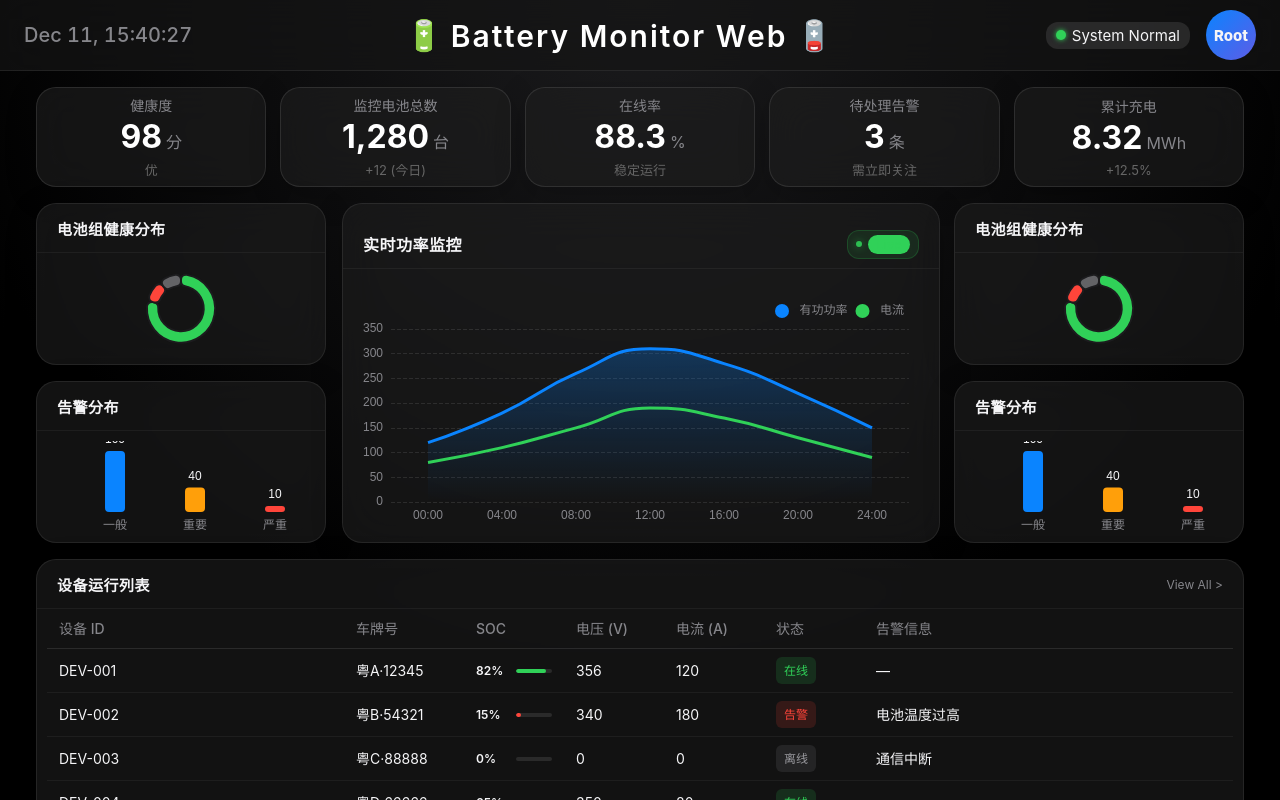
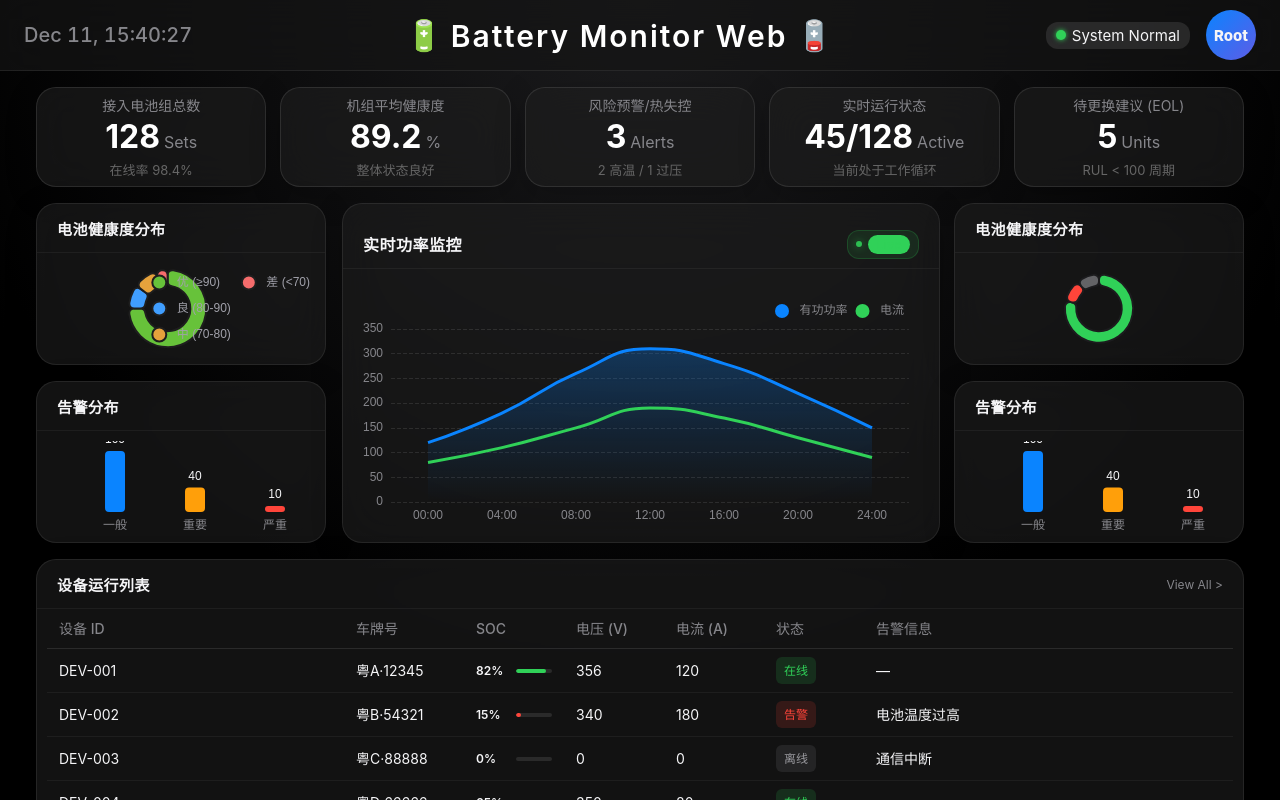
Before and after one commit to Yike-Lin/Battery_monitor_web, a Vue app: page /dashboard in a window 1280 px wide. Built offline with nearby package versions, Linux system fonts and the light colour scheme; the HTML template or start-up script is replaced by a standard one.

Commit message:
新增电池健康分布组件SohChart

```diff
--- /dev/null
+++ b/src/components/dashboard/SohChart.vue
@@ -0,0 +1,144 @@
+<template>
+  <div class="bento-card">
+    <div class="card-header">
+      <span class="card-title">电池健康度分布</span>
+    </div>
+    <div ref="chartRef" class="chart-container"></div>
+  </div>
+</template>
+
+<script setup lang="ts">
+import { onMounted, nextTick, watch, defineProps } from 'vue'
+import { useEchart } from '@/composables/useEchart'
+
+// 1. 接收父组件传来的电池列表数据
+const props = defineProps({
+  batteryData: {
+    type: Array,
+    default: () => []
+  }
+})
+
+// 2. 初始化 ECharts
+const { chartRef, setOption } = useEchart()
+
+// 3. 定义颜色常量 (对应 优/良/中/差)
+const colors = {
+  excellent: '#67c23a', // 绿色
+  good:     '#409eff',  // 蓝色
+  fair:     '#e6a23c',  // 黄色
+  poor:     '#f56c6c'   // 红色
+}
+
+// 4. 数据处理函数：把 [SoH: 92, SoH: 85...] 转换成 图表需要的格式
+const processData = (list: any[]) => {
+  // 暂时模拟
+  if (!list || list.length === 0) {
+    return [
+      { value: 75, name: '优 (≥90)', itemStyle: { color: colors.excellent } },
+      { value: 10, name: '良 (80-90)', itemStyle: { color: colors.good } },
+      { value: 10, name: '中 (70-80)', itemStyle: { color: colors.fair } },
+      { value: 5,  name: '差 (<70)', itemStyle: { color: colors.poor } }
+    ]
+  }
+
+  let gradeA = 0, gradeB = 0, gradeC = 0, gradeD = 0
+
+  list.forEach(item => {
+    const val = Number(item.soh || 0)
+    if (val >= 90) gradeA++
+    else if (val >= 80) gradeB++
+    else if (val >= 70) gradeC++
+    else gradeD++
+  })
+
+  return [
+    { value: gradeA, name: '优 (≥90)', itemStyle: { color: colors.excellent } },
+    { value: gradeB, name: '良 (80-90)', itemStyle: { color: colors.good } },
+    { value: gradeC, name: '中 (70-80)', itemStyle: { color: colors.fair } },
+    { value: gradeD, name: '差 (<70)', itemStyle: { color: colors.poor } }
+  ]
+}
+
+// 5. 核心渲染函数
+const updateChart = () => {
+  const chartData = processData(props.batteryData)
+
+  // 计算总数 (用于中间显示)
+  const total = chartData.reduce((sum, item) => sum + item.value, 0)
+
+  const option = {
+    // 提示框
+    tooltip: {
+      trigger: 'item',
+      backgroundColor: 'rgba(30,30,30,0.9)',
+      borderColor: '#444',
+      textStyle: { color: '#fff' },
+      formatter: '{b}: <br/><b>{c}组</b> ({d}%)' // 格式化显示
+    },
+    // 图例 (放右边)
+    legend: {
+      orient: 'vertical',
+      right: '0%', // 靠右对齐
+      top: 'center',
+      icon: 'circle',
+      textStyle: { color: '#a1a1aa', fontSize: 12 },
+      itemGap: 10
+    },
+    series: [
+      {
+        name: 'SOH分布',
+        type: 'pie',
+        // 调整圆环大小和位置，给右侧图例留空间
+        radius: ['50%', '85%'],
+        center: ['45%', '50%'],
+
+        itemStyle: {
+          borderRadius: 5,
+          borderColor: '#1e1e1e', // 边框颜色跟背景色一致，产生间隙感
+          borderWidth: 2
+        },
+
+        // 默认标签逻辑：中间显示总数
+        label: {
+          show: false,
+          // position: 'center'
+        },
+
+        // 鼠标移上去高亮显示具体数值
+        emphasis: {
+          label: {
+            show: true,
+            fontSize: 12,
+            fontWeight: 'bold',
+            color: '#fff',
+            formatter: '{b}\n{c}' // 显示名字和数值
+          },
+          scale: true,
+          scaleSize: 10
+        },
+
+        data: chartData
+      }
+    ]
+  }
+
+  setOption(option)
+}
+
+// 6. 生命周期
+onMounted(() => {
+  nextTick(() => {
+    updateChart()
+  })
+})
+
+// 7. 监听数据变化 (当父组件数据刷新时，图表也要动)
+watch(() => props.batteryData, () => {
+  updateChart()
+}, { deep: true })
+</script>
+
+<style scoped>
+/* 暂时无特有样式... */
+</style>
--- a/src/components/dashboard/StatusPieCard.vue
+++ b/src/components/dashboard/StatusPieCard.vue
@@ -1,7 +1,7 @@
 <template>
   <div class="bento-card">
     <div class="card-header">
-      <span class="card-title">电池组健康分布</span>
+      <span class="card-title">电池健康度分布</span>
     </div>
     <div ref="chartRef" class="chart-container"></div>
   </div>
--- a/src/views/Dashboard.vue
+++ b/src/views/Dashboard.vue
@@ -8,7 +8,7 @@
     <el-row :gutter="16" class="middle-row" style="flex:1;">
 
       <el-col :span="6" class="side-col">
-        <StatusPieCard class="small-card" />
+        <SohChart class="small-card" />
         <AlarmBarCard class="small-card" />
       </el-col>
 
@@ -36,6 +36,7 @@
 <script setup lang="ts">
 import { ref } from 'vue'
 import KpiRow from '@/components/dashboard/KpiRow.vue'
+import SohChart from '@/components/dashboard/SohChart.vue'
 import RealtimePowerCard from '@/components/dashboard/RealtimePowerCard.vue'
 import StatusPieCard from '@/components/dashboard/StatusPieCard.vue'
 import AlarmBarCard from '@/components/dashboard/AlarmBarCard.vue'
@@ -44,11 +45,46 @@ import DeviceTableCard from '@/components/dashboard/DeviceTableCard.vue'
 
 const kpiList = ref([
 
-  { key: 'health', label: '健康度', value: '98', unit: '分', sub: '优', trend: 1 },
-  { key: 'device', label: '监控电池总数', value: '1,280', unit: '台', sub: '+12 (今日)', trend: 1 },
-  { key: 'online', label: '在线率', value: '88.3', unit: '%', sub: '稳定运行', trend: 0 },
-  { key: 'alarm', label: '待处理告警', value: '3', unit: '条', sub: '需立即关注', trend: -1 },
-  { key: 'energy', label: '累计充电', value: '8.32', unit: 'MWh', sub: '+12.5%', trend: 1 },
+  {
+    key: 'total',
+    label: '接入电池组总数',
+    value: '128',          // 你的系统中当前连接的所有电池数量
+    unit: 'Sets',
+    sub: '在线率 98.4%',   // 表示系统连接稳定性
+    status: 'normal'      // 正常颜色
+  },
+  {
+    key: 'avg_soh',
+    label: '机组平均健康度',
+    value: '89.2',         // 所有电池 SOH 的平均值
+    unit: '%',
+    sub: '整体状态良好',    // 根据平均值判断：>90优秀，>80良好
+    status: 'success'     // 绿色
+  },
+  {
+    key: 'risk',
+    label: '风险预警/热失控',
+    value: '3',            // 重点！监控温度或电压超标的数量
+    unit: 'Alerts',
+    sub: '2 高温 / 1 过压', // 简要描述报警原因
+    status: 'danger'      // 红色，非常醒目，这通常是管理员第一眼要看的
+  },
+  {
+    key: 'charging',
+    label: '实时运行状态',
+    value: '45/128',       // 正在充电或放电的数量 / 总数
+    unit: 'Active',
+    sub: '当前处于工作循环',
+    status: 'warning'     // 黄色或蓝色，表示动态
+  },
+  {
+    key: 'replacement',
+    label: '待更换建议 (EOL)',
+    value: '5',            // 根据 RUL 预测，寿命即将耗尽的数量
+    unit: 'Units',
+    sub: 'RUL < 100 周期', // 筛选出 RUL 很低的电池，提示运维去换
+    status: 'info'        // 提示性颜色
+  }
 ])
 
 const tableData = ref([
```
